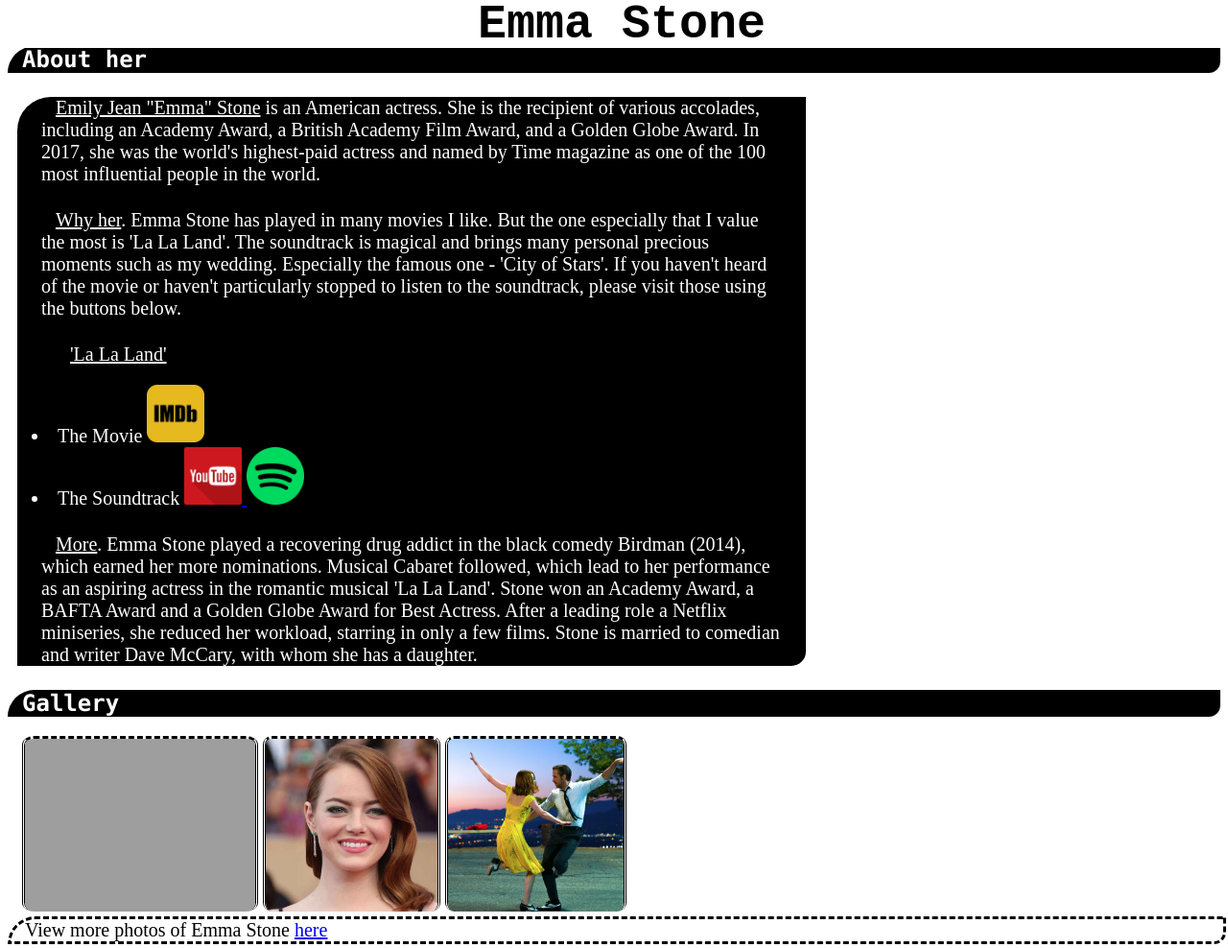
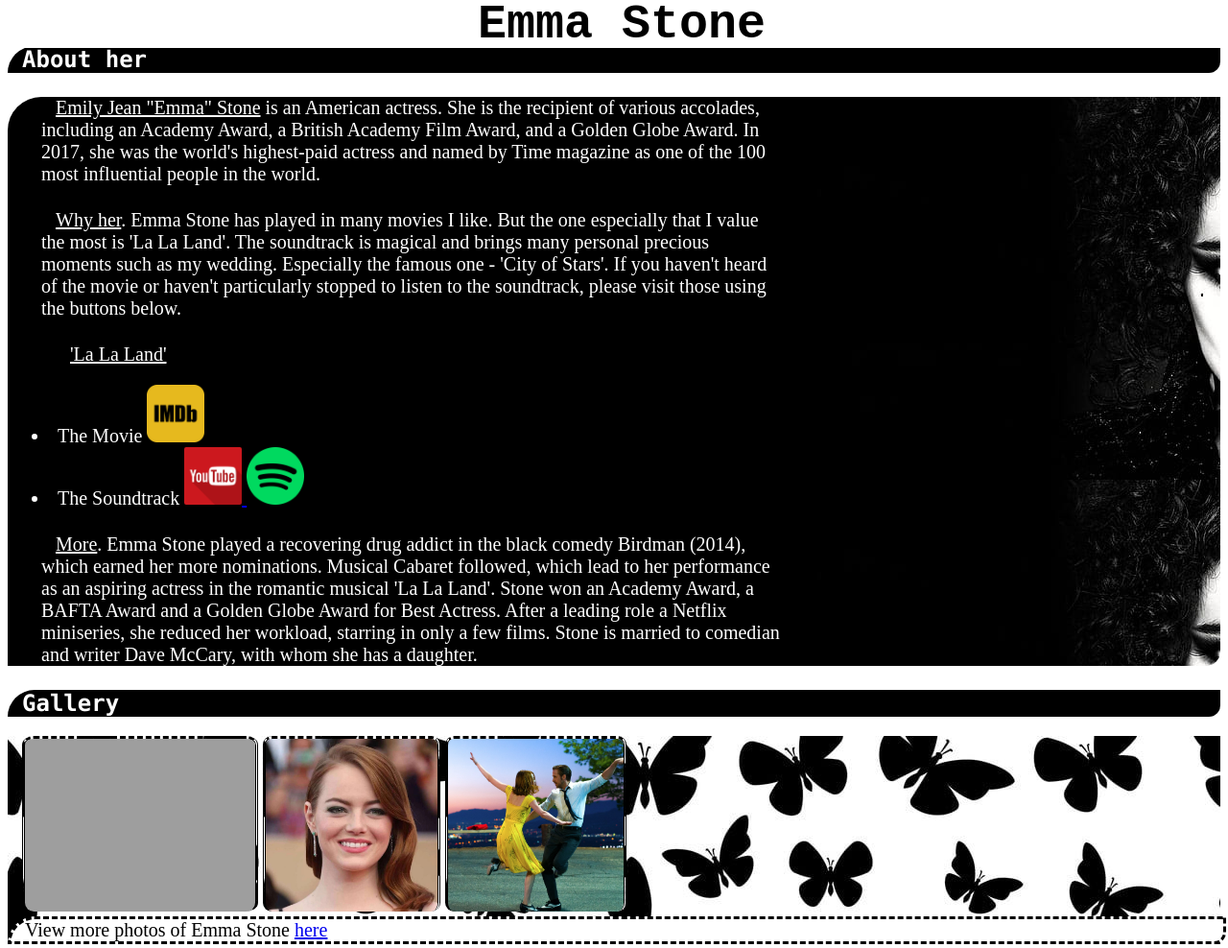
Before and after one commit to modanova/tribute-page, a plain HTML site: page index.html in a window 1280 px wide. Shown: the top 988 px of the page at 96% size. Drawn offline with Linux system fonts and the light colour scheme; the site is published under a folder, as on GitHub Pages, so addresses that start at the root find nothing.

Commit message:
make all image paths relative also in css

```diff
--- a/style.css
+++ b/style.css
@@ -46,7 +46,7 @@ p {
 }
 
 .about-her {
-  background-image:  url("/pic/emma4.jpg");
+  background-image:  url("pic/emma4.jpg");
   border-radius: 35px 0px 15px 0px;
 }
 
@@ -74,7 +74,7 @@ img.sharing-content {
 
 .image-gallery {
   flex-wrap: wrap;
-  background-image: url('/pic/butterfly1.png');
+  background-image: url('pic/butterfly1.png');
 }
 
 .image-container {
```
